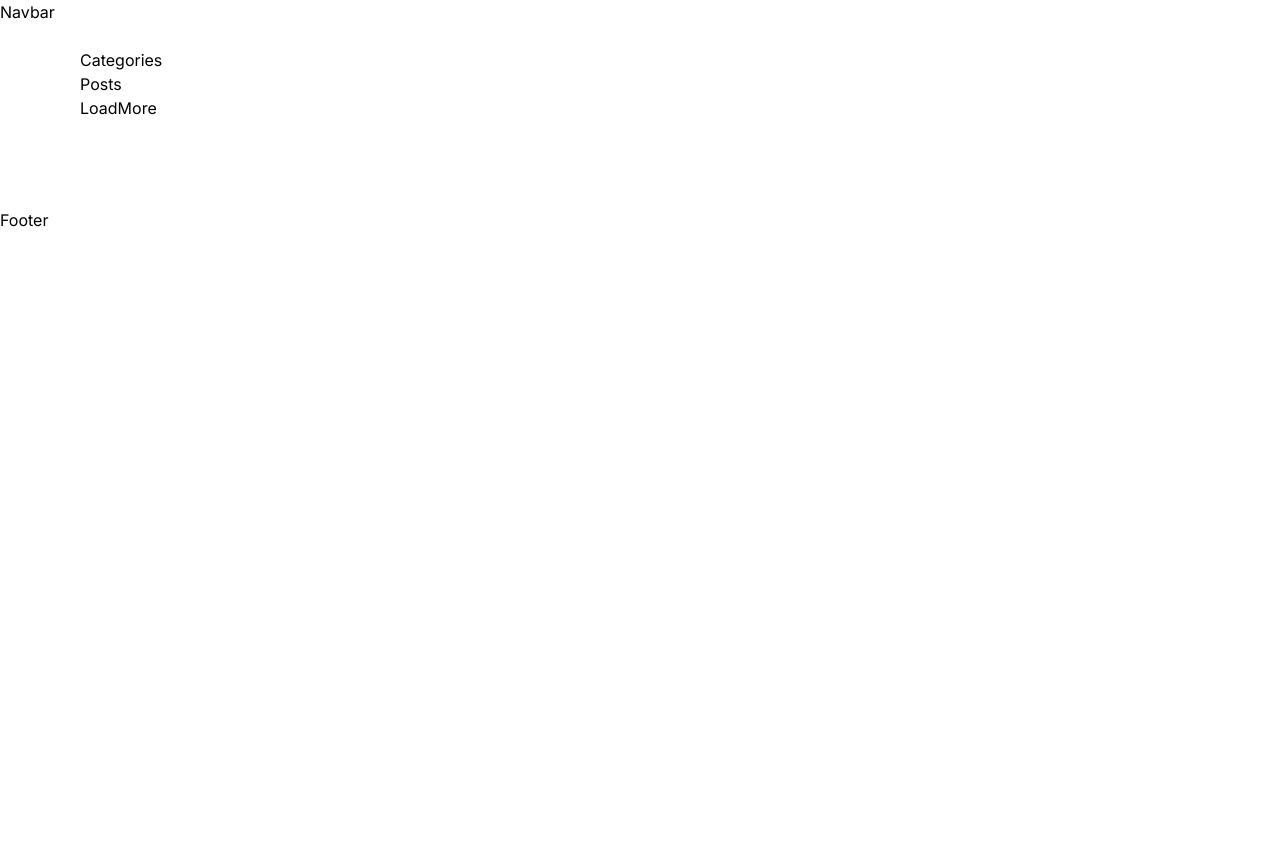
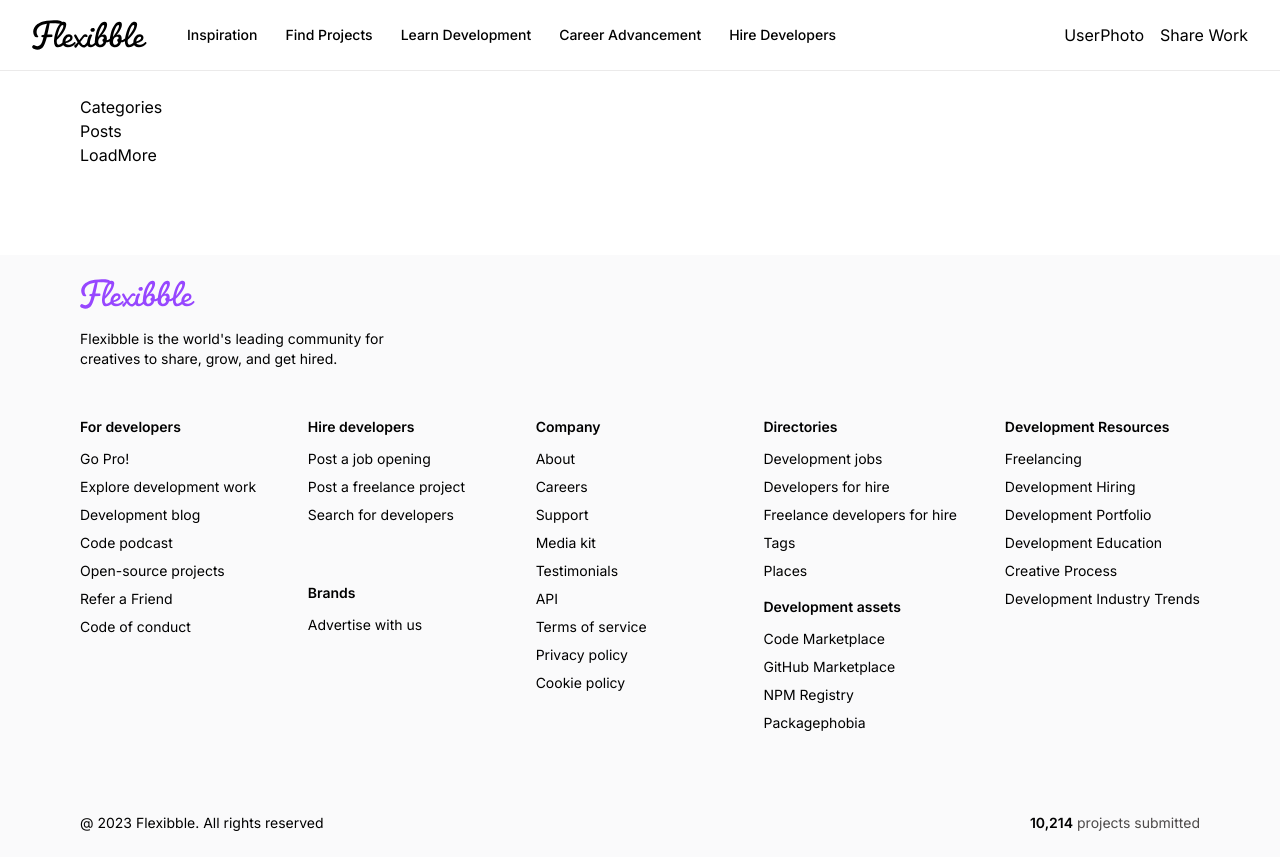
Before and after one commit to VahromeevIlya/graftbase_flexibble, a Next.js app: page / in a window 1280 px wide. Before the commit the page ends 800 px from the top, so only its background shows below. Built offline with nearby package versions, Linux system fonts and the light colour scheme.

Commit message:
init graftbase

```diff
--- /dev/null
+++ b/components/AuthProviders.tsx
@@ -0,0 +1,6 @@
+const AuthProviders = () => {
+  return (
+	 <div>AuthProviders</div>
+  )
+}
+export default AuthProviders
--- a/components/Footer.tsx
+++ b/components/Footer.tsx
@@ -1,7 +1,90 @@
+import { footerLinks } from "@/constants";
+import Image from "next/image";
+import Link from "next/link";
+
+type ColumnProps = {
+	title: string;
+	links: Array<string>;
+};
+
+const FooterColumn = ({ title, links }: ColumnProps) => {
+	return (
+		<div className="footer_column">
+			<h4 className="font-semibold">{title}</h4>
+			<ul className="flex flex-col gap-2 font-normal">
+				{links.map((link) => {
+					return (
+						<Link href="/" key={link}>
+							{link}
+						</Link>
+					);
+				})}
+			</ul>
+		</div>
+	);
+};
+
 const Footer = () => {
-  return (
-	 <div>Footer</div>
-  )
-}
+	return (
+		<footer className="flexStart footer">
+			<div className="flex flex-col gap-12 w-full">
+				<div className="flex items-start flex-col">
+					<Image
+						src="/logo-purple.svg"
+						width={115}
+						height={338}
+						alt="Flexibble"
+					/>
+					<p className="text-start text-sm font-normal mt-5 max-w-xs">
+						Flexibble is the world&apos;s leading community for creatives
+						to share, grow, and get hired.
+					</p>
+				</div>
+				<div className="flex flex-wrap gap-12">
+					<FooterColumn
+						title={footerLinks[0].title}
+						links={footerLinks[0].links}
+					/>
+					<div className="flex-1 flex flex-col gap-4">
+						<FooterColumn
+							title={footerLinks[1].title}
+							links={footerLinks[1].links}
+						/>
+						<FooterColumn
+							title={footerLinks[2].title}
+							links={footerLinks[2].links}
+						/>
+					</div>
+					<FooterColumn
+						title={footerLinks[3].title}
+						links={footerLinks[3].links}
+					/>
+					<div className="flex-1 flex flex-col gap-4">
+						<FooterColumn
+							title={footerLinks[4].title}
+							links={footerLinks[4].links}
+						/>
+						<FooterColumn
+							title={footerLinks[5].title}
+							links={footerLinks[5].links}
+						/>
+					</div>
+					<FooterColumn
+						title={footerLinks[6].title}
+						links={footerLinks[6].links}
+					/>
+				</div>
+			</div>
+			<div className="flexBetween footer_copyright">
+				<p>@ 2023 Flexibble. All rights reserved</p>
+				<p className="text-gray">
+					<span className="text-black font-semibold">
+						10,214
+					</span> projects submitted
+				</p>
+			</div>
+		</footer>
+	);
+};
 
-export default Footer
+export default Footer;
--- a/components/Navbar.tsx
+++ b/components/Navbar.tsx
@@ -1,6 +1,35 @@
+import { NavLinks } from "@/constants";
+import Image from "next/image";
+import Link from "next/link";
+import AuthProviders from "./AuthProviders";
+
 const Navbar = () => {
-  return (
-	 <div>Navbar</div>
-  )
-}
-export default Navbar
+	const session = {};
+	return (
+		<nav className="flexBetween navbar">
+			<div className="flex-1 flexStart gap-10">
+				<Link href="/">
+					<Image src="/logo.svg" width={115} height={43} alt="Flexibble" />
+				</Link>
+				<ul className="xl:flex hidden text-small gap-7">
+					{NavLinks.map((link) => (
+						<Link href={link.href} key={link.key}>
+							{link.text}
+						</Link>
+					))}
+				</ul>
+			</div>
+			<div className="flexCenter gap-4">
+				{session ? (
+					<>
+						UserPhoto
+						<Link href="/create-project">Share Work</Link>
+					</>
+				) : (
+					<AuthProviders />
+				)}
+			</div>
+		</nav>
+	);
+};
+export default Navbar;
--- /dev/null
+++ b/constants/index.ts
@@ -0,0 +1,94 @@
+export const NavLinks = [
+	{ href: "/", key: "Inspiration", text: "Inspiration" },
+	{ href: "/", key: "Find Projects", text: "Find Projects" },
+	{ href: "/", key: "Learn Development", text: "Learn Development" },
+	{ href: "/", key: "Career Advancement", text: "Career Advancement" },
+	{ href: "/", key: "Hire Developers", text: "Hire Developers" },
+];
+
+export const categoryFilters = [
+	"Frontend",
+	"Backend",
+	"Full-Stack",
+	"Mobile",
+	"UI/UX",
+	"Game Dev",
+	"DevOps",
+	"Data Science",
+	"Machine Learning",
+	"Cybersecurity",
+	"Blockchain",
+	"E-commerce",
+	"Chatbots",
+];
+
+export const footerLinks = [
+	{
+		title: "For developers",
+		links: [
+			"Go Pro!",
+			"Explore development work",
+			"Development blog",
+			"Code podcast",
+			"Open-source projects",
+			"Refer a Friend",
+			"Code of conduct",
+		],
+	},
+	{
+		title: "Hire developers",
+		links: [
+			"Post a job opening",
+			"Post a freelance project",
+			"Search for developers",
+		],
+	},
+	{
+		title: "Brands",
+		links: ["Advertise with us"],
+	},
+	{
+		title: "Company",
+		links: [
+			"About",
+			"Careers",
+			"Support",
+			"Media kit",
+			"Testimonials",
+			"API",
+			"Terms of service",
+			"Privacy policy",
+			"Cookie policy",
+		],
+	},
+	{
+		title: "Directories",
+		links: [
+			"Development jobs",
+			"Developers for hire",
+			"Freelance developers for hire",
+			"Tags",
+			"Places",
+		],
+	},
+	{
+		title: "Development assets",
+		links: [
+			"Code Marketplace",
+			"GitHub Marketplace",
+			"NPM Registry",
+			"Packagephobia",
+		],
+	},
+	{
+		title: "Development Resources",
+		links: [
+			"Freelancing",
+			"Development Hiring",
+			"Development Portfolio",
+			"Development Education",
+			"Creative Process",
+			"Development Industry Trends",
+		],
+	},
+];
```
Also changed, not shown: grafbase/grafbase.config.ts (added, +33 -0 lines), 1 other file (tests, documents, lock files or other folders).
